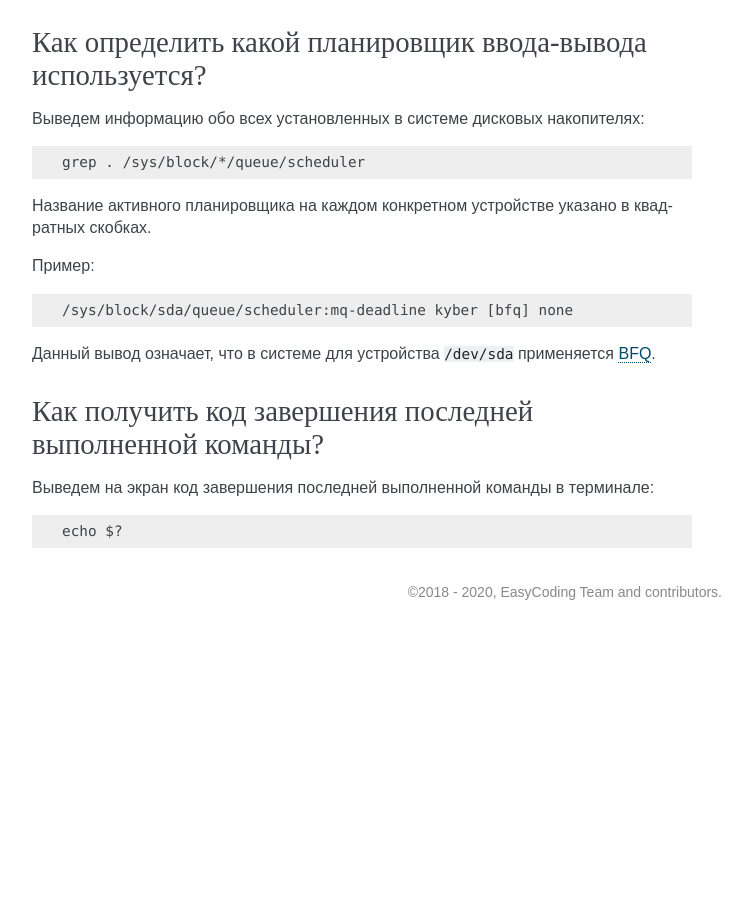
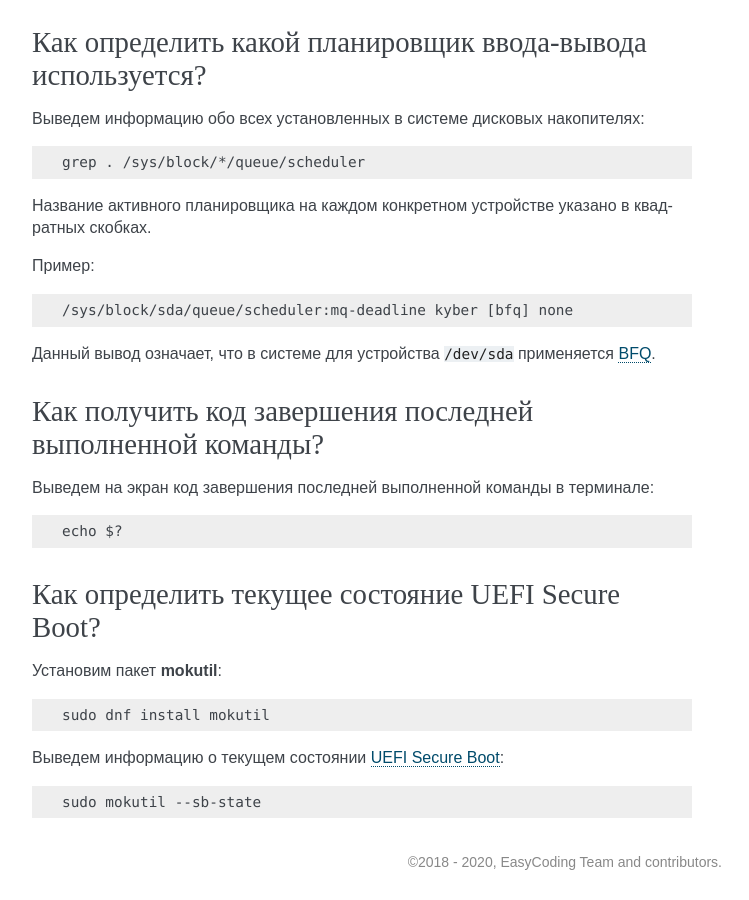
Before and after one commit to RussianFedora/FAQ, a Sphinx documentation site: the page built from source/administration.rst, in a window 1280 px wide and 900 px high, scrolled down 29831 px. Shown: the whole window, without its empty margins (388-1137 px from the left). Built offline with Sphinx 7.4.7, drawn with Linux system fonts in a browser that asks for light colours; comment, search, counter and statistics services are not loaded; before the commit the page ends 30461 px from its top, so only the background shows below that; some of the changed text lies outside the part shown.

Commit message:
Added question about UEFI Secure Boot status.

```diff
--- a/source/administration.rst
+++ b/source/administration.rst
@@ -1697,3 +1697,21 @@ Coredump -- это дамп закрытой памяти процесса, со
 .. code-block:: text
 
     echo $?
+
+.. index:: uefi, secure boot, mokutil, status
+.. _secure-boot-status:
+
+Как определить текущее состояние UEFI Secure Boot?
+======================================================
+
+Установим пакет **mokutil**:
+
+.. code-block:: text
+
+    sudo dnf install mokutil
+
+Выведем информацию о текущем состоянии :ref:`UEFI Secure Boot <secure-boot>`:
+
+.. code-block:: text
+
+    sudo mokutil --sb-state
```
